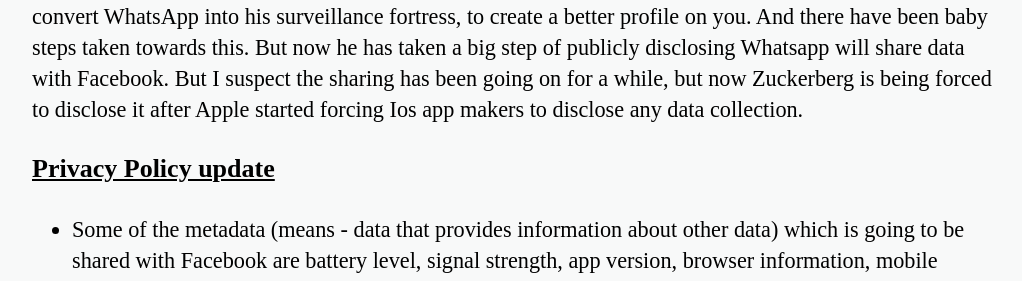
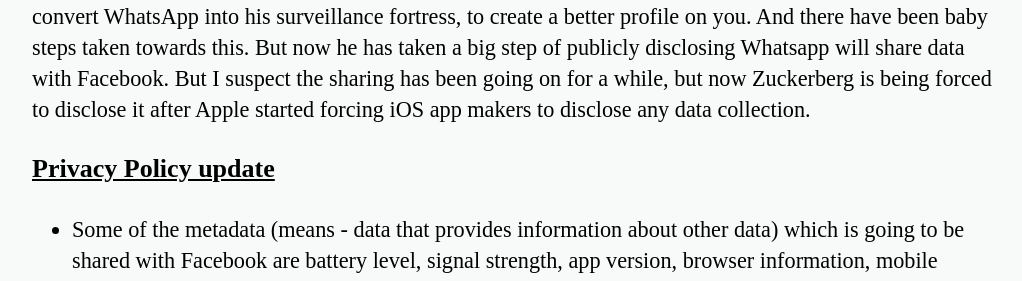
Before and after one commit to sayinathk/sayinathk.github.io, a Jekyll site: the page built from _posts/2021-01-10-Privacy-in-WhatsApp-and-beyond.md, in a window 1280 px wide and 900 px high, scrolled down 1118 px. Shown: the part 319-600 px from the top of the window, without its empty margins (128-1150 px from the left). Built offline with Jekyll 4.4.1, drawn with Linux system fonts in a browser that asks for light colours; comment, search, counter and statistics services are not loaded; some of the changed text lies outside the part shown.

```diff
--- a/_posts/2021-01-10-Privacy-in-WhatsApp-and-beyond.md
+++ b/_posts/2021-01-10-Privacy-in-WhatsApp-and-beyond.md
@@ -15,7 +15,7 @@ CONTENT:
 
 ### Intro
 
-WhatsApp was founded in 2009 by Brian Acton and Jan Koum. In 2014, Facebook had acquired WhatsApp for 19 Billion USD. After shelling out billions for WhatsApp, Zuckerberg would obviously be trying to convert WhatsApp into his surveillance fortress, to create a better profile on you. And there have been baby steps taken towards this. But now he has taken a big step of publicly disclosing Whatsapp will share data with Facebook. But I suspect the sharing has been going on for a while, but now Zuckerberg is being forced to disclose it after Apple started forcing Ios app makers to disclose any data collection.
+WhatsApp was founded in 2009 by Brian Acton and Jan Koum. In 2014, Facebook had acquired WhatsApp for 19 Billion USD. After shelling out billions for WhatsApp, Zuckerberg would obviously be trying to convert WhatsApp into his surveillance fortress, to create a better profile on you. And there have been baby steps taken towards this. But now he has taken a big step of publicly disclosing Whatsapp will share data with Facebook. But I suspect the sharing has been going on for a while, but now Zuckerberg is being forced to disclose it after Apple started forcing iOS app makers to disclose any data collection.
 
 ### Privacy Policy update
 
```
